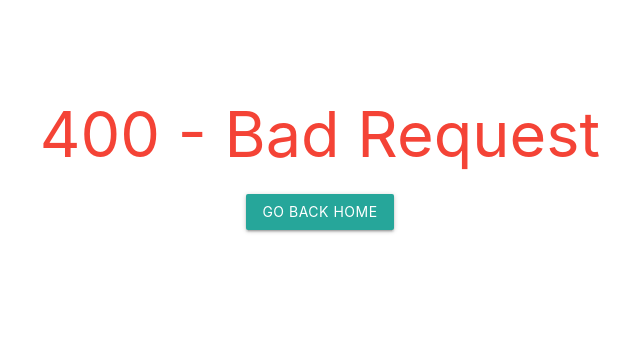
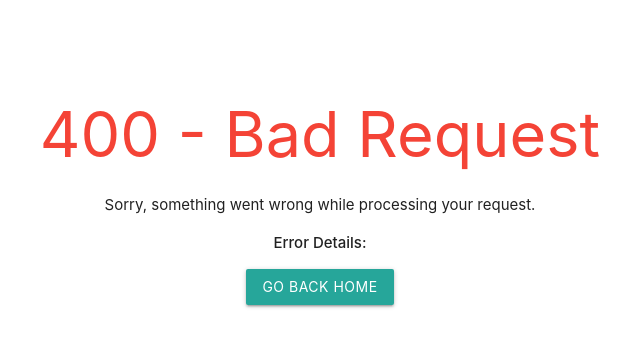
Before and after one commit to alpearce/apa-summarizer, a Flask app: template app/templates/400.html in a window 1280 px wide. Shown: the top 347 px of the page, without its empty margins (320-960 px from the left). Run offline with Flask 3, Linux system fonts and the light colour scheme; the template is opened without the code that fills it, so the values that code supplies are empty; parts of the project's set-up code (start-up, migrations or seed data) failed here and were passed over.

Commit message:
added some quick error handling, but messages to user could still use polish

```diff
--- a/app/app.py
+++ b/app/app.py
@@ -1,6 +1,6 @@
-from flask import Flask, request, redirect, url_for, send_from_directory, render_template, jsonify
-from app import ai_summarizer
-from app import parse_pdf
+from flask import Flask, abort, request, redirect, url_for, send_from_directory, render_template, jsonify
+from app import ai_summarizer, parse_pdf
+import json
 import os
 
 app = Flask(__name__)
@@ -25,65 +25,59 @@
 def summarize_file():
     system_prompt = request.form.get('prompt')
     name = request.form.get('animal-name')
-    method = request.form.get('method') # TODO: use
+    method = request.form.get('method')  # TODO: use
 
     if 'file' not in request.files:
-        return redirect(request.url) # TODO: idk what this is meant to be
+        return redirect(request.url)
 
     file = request.files['file']
     if file.filename == '':
-        return jsonify({'error': 'No file selected'}), 400
+        abort(400, description="No file selected")
 
     if file and allowed_file(file.filename):
         filename = file.filename
-        # Save the file if we want to re-process it later.
-        #file.save(os.path.join(app.config['UPLOAD_FOLDER'], filename))
         content = file.read()
 
-        ai = ai_summarizer.AISummarizer("gpt-4o", system_prompt)
-        sections = parse_pdf.extract_sections_by_horizontal_lines(content)
-        # Summarize individual sections in more detail.
-        summaries = ai.summarize_file_in_sections(sections, "prompt", name)
+        try:
+            ai = ai_summarizer.AISummarizer("gpt-4o", system_prompt)
+        except Exception as e:
+            abort(500, description=f"Failed to initialize AI summarizer: {e.message}")
+
+        try:
+            sections = parse_pdf.extract_sections_by_horizontal_lines(content)
+        except Exception as e:
+            abort(500, description=f"Error parsing PDF: {e.message}")
+
+        # Summarize individual sections
+        try:
+            summaries = ai.summarize_file_in_sections(sections, "prompt", name)
+        except Exception as e:
+            abort(500, description=f"Error summarizing sections: {e.message}")
+
+        # Handle titles
         titles_summarized = ', '.join(list(summaries.keys()))
         titles_ignored = ', '.join([item for item in list(sections.keys()) if item not in titles_summarized])
-        # Summarize the summaries because why not.
-        summary_doc = parse_pdf.document_from_sections(summaries)
-        file_summary = ai.summarize_file(summary_doc, name)
 
-        return render_template('summaries.html', file_name=filename, dog_name="Beluga", file_summary=file_summary, summaries=summaries, titles_summarized=titles_summarized, titles_ignored=titles_ignored)
-        # TODO: include all the info, just testing the  json
-        #return jsonify({'summary': file_summary}), 200
+        # Summarize the summaries
+        try:
+            summary_doc = parse_pdf.document_from_sections(summaries)
+            file_summary = ai.summarize_file(summary_doc, name)
+        except Exception as e:
+            abort(500, description=f"Error summarizing document: {e.message}")
+
+        return render_template('summaries.html', file_name=filename, dog_name=name, file_summary=file_summary, summaries=summaries, titles_summarized=titles_summarized, titles_ignored=titles_ignored)
+
     else:
-        return jsonify({'error': 'Invalid file'}), 400
-
+        abort(400, "Invalid file")
 
 @app.errorhandler(400)
 def bad_request_error(error):
-    # Add additional context here
-    error_details = "There was an issue with your request. Please check the data and try again."
-    return render_template('400.html', error_details=error_details), 400
+    return render_template('400.html', error_details=str(error)), 400
 
 @app.errorhandler(500)
 def internal_server_error(error):
-    # Add additional context here
-    error_details = "An unexpected error occurred on our side. We are working to fix it."
-    return render_template('500.html', error_details=error_details), 500
+    return render_template('500.html', error_details=str(error)), 500
 
-#@app.route('/process/<filename>')
-#def process_file(filename):
-#    prompt = request.args.get('prompt')
-#    file_path = os.path.join(app.config['UPLOAD_FOLDER'], filename)
-#    if os.path.exists(file_path):
-#        text = parse_pdf.extract_text_from_pdf(file_path)
-#        # write the file to the parsed pdf cache so we can keep using it
-#        ai = ai_summarizer.AISummarizer("gpt-4o")
-#        summary = ai.summarize_text(text, prompt)
-#        # offer a redirection to redo the prompt
-#        return (f"Processed content of {filename}.<br>"
-#                f"Prompt: {prompt}<br>"
-#                f"Summary: {summary}")
-#    else:
-#        return "File not found."
 
 # Start the server
 if __name__ == '__main__':
--- a/app/templates/400.html
+++ b/app/templates/400.html
@@ -13,7 +13,11 @@
 <body>
     <div class="container center-align" style="margin-top: 100px;">
         <h1 class="red-text">400 - Bad Request</h1>
-        <p>{{ error_details }}</p>
+        <p>Sorry, something went wrong while processing your request.</p>
+        <div class="error-details">
+            <strong>Error Details:</strong>
+            <p>{{ error_details }}</p>
+        </div>
         <a href="/" class="btn waves-effect waves-light">Go Back Home</a>
     </div>
 
--- a/app/templates/500.html
+++ b/app/templates/500.html
@@ -13,7 +13,11 @@
 <body>
     <div class="container center-align" style="margin-top: 100px;">
         <h1 class="red-text">500 - Internal Server Error</h1>
-        <p>{{ error_details }}</p>
+        <p>Sorry, something went wrong while processing your request.</p>
+        <div class="error-details">
+            <strong>Error Details:</strong>
+            <p>{{ error_details }}</p>
+        </div>
         <a href="/" class="btn waves-effect waves-light">Go Back Home</a>
     </div>
 
```
